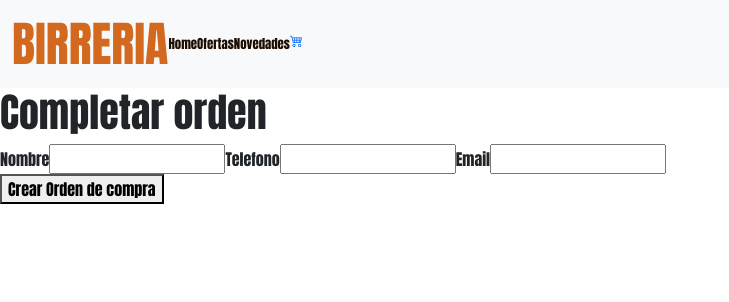
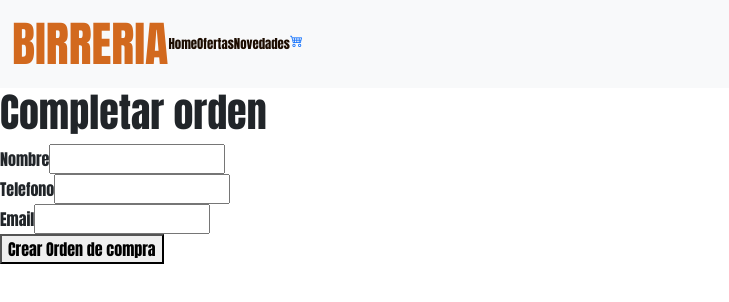
Before and after one commit to juansesar/preentregaSesarJuanManuel, a React (Create React App) app: page /checkout in a window 1280 px wide. Shown: the top 302 px of the page, without its empty margins (0-729 px from the left). Built offline with nearby package versions, Linux system fonts and the light colour scheme.

Commit message:
solucion nav bar

```diff
--- a/src/components/NavBar/index.jsx
+++ b/src/components/NavBar/index.jsx
@@ -7,7 +7,7 @@ export const NavBar = () => {
   return (
     <nav className="navbar navbar-expand-lg navbar-light bg-light">
   <div className="container-fluid">
-  <Link className={style['birreria']} to="/category/home">BIRRERIA</Link>
+  <Link className={style['birreria']} to="/">BIRRERIA</Link>
     <button className="navbar-toggler" type="button" data-bs-toggle="collapse" data-bs-target="#navbarNav" aria-controls="navbarNav" aria-expanded="false" aria-label="Toggle navigation">
       <span className="navbar-toggler-icon"></span>
     </button>
--- a/src/components/checkOutForm/index.jsx
+++ b/src/components/checkOutForm/index.jsx
@@ -1,4 +1,5 @@
 import {  useState } from 'react'
+import style from "./style.module.css"
 
 const CheckoutForm = ({ onConfirm }) => {
     const [cliente, setCliente] = useState('')
@@ -16,8 +17,8 @@ const CheckoutForm = ({ onConfirm }) => {
     }
 
     return (
-        <div >
-            <form onSubmit={handleConfirm}>
+        <div className={style['form_conteiner']}>
+            <form className={style['form']} onSubmit={handleConfirm}>
                 <label>
                     Nombre
                     <input
--- /dev/null
+++ b/src/components/checkOutForm/style.module.css
@@ -0,0 +1,11 @@
+.form{
+    display: flex;
+    flex-direction: column;
+    justify-content: center;
+    align-content: center;
+}
+
+.form_conteiner{
+    width: 100%;
+
+}
```
Also changed, not shown: src/components/CartWidget/otroo.jsx (deleted, +0 -14 lines).
